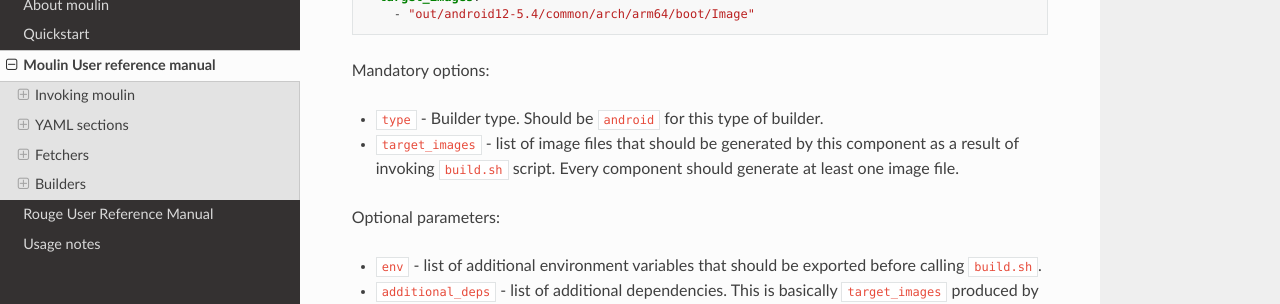
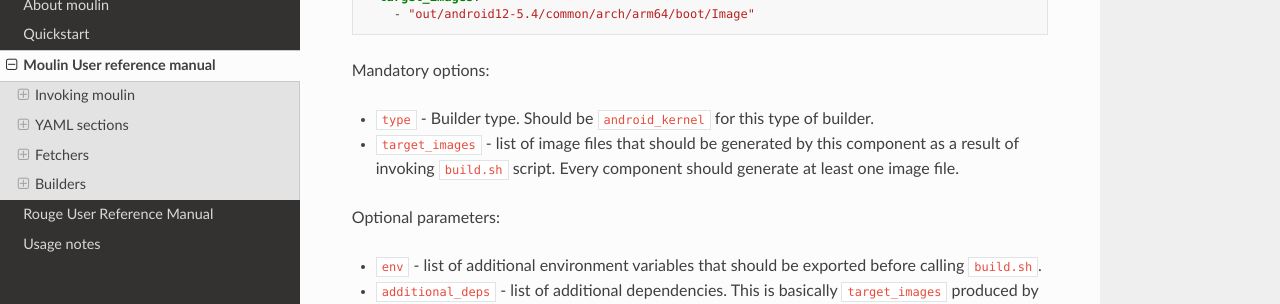
Before and after one commit to xen-troops/moulin, a Sphinx documentation site: the page built from docs/user-reference.rst, in a window 1280 px wide and 900 px high, scrolled down 8197 px. Shown: the part 147-451 px from the top of the window. Built offline with Sphinx 7.4.7 and the Read the Docs theme 2.0.0, drawn with Linux system fonts in a browser that asks for light colours.

Commit message:
doc: fix mistake in `android_kernel` documentation
Signed-off-by: Volodymyr Babchuk <volodymyr_babchuk@epam.com>

```diff
--- a/docs/user-reference.rst
+++ b/docs/user-reference.rst
@@ -467,8 +467,8 @@ using `repo` fetcher.
 
 Mandatory options:
 
-* :code:`type` - Builder type. Should be :code:`android` for this type
-  of builder.
+* :code:`type` - Builder type. Should be :code:`android_kernel` for
+  this type of builder.
 
 * :code:`target_images` - list of image files that should be generated
   by this component as a result of invoking :code:`build.sh`
```
